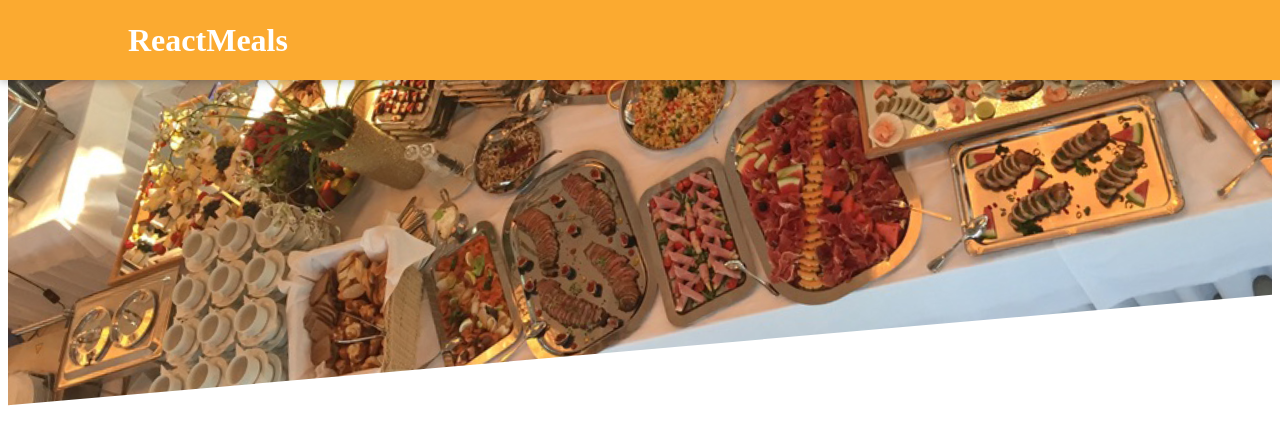
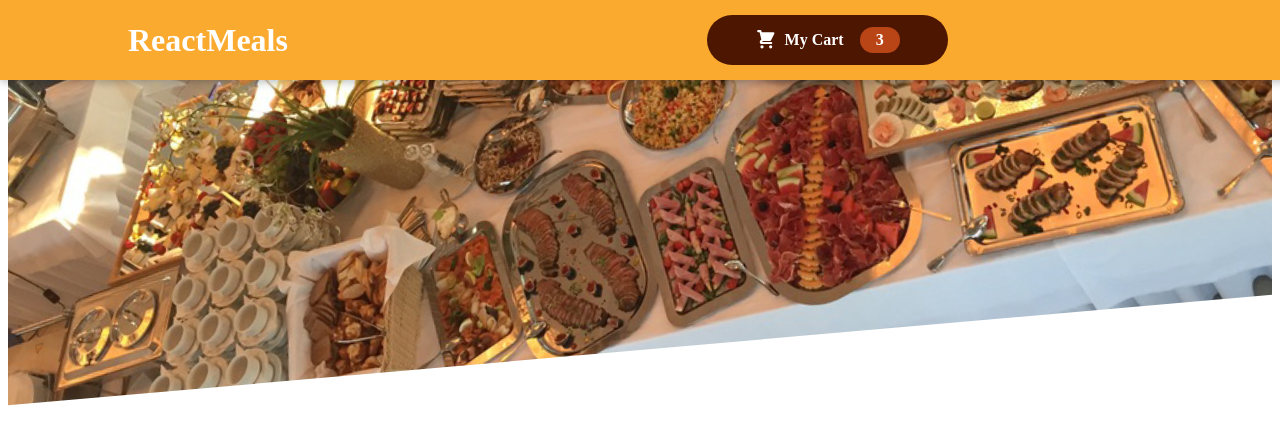
Before and after one commit to LeeKM321/react-study202504, a React (Vite) app: page / in a window 1280 px wide. Shown: the top 444 px of the page. Built offline with nearby package versions, Linux system fonts and the light colour scheme.

Commit message:
Food 템플릿 구성 중 (Header Button)

```diff
--- /dev/null
+++ b/src/components/Food/Cart/CartIcon.jsx
@@ -0,0 +1,15 @@
+import React from 'react';
+
+const CartIcon = () => {
+  return (
+    <svg
+      xmlns='http://www.w3.org/2000/svg'
+      viewBox='0 0 20 20'
+      fill='currentColor'
+    >
+      <path d='M3 1a1 1 0 000 2h1.22l.305 1.222a.997.997 0 00.01.042l1.358 5.43-.893.892C3.74 11.846 4.632 14 6.414 14H15a1 1 0 000-2H6.414l1-1H14a1 1 0 00.894-.553l3-6A1 1 0 0017 3H6.28l-.31-1.243A1 1 0 005 1H3zM16 16.5a1.5 1.5 0 11-3 0 1.5 1.5 0 013 0zM6.5 18a1.5 1.5 0 100-3 1.5 1.5 0 000 3z' />
+    </svg>
+  );
+};
+
+export default CartIcon;
--- a/src/components/Food/Layout/Header.jsx
+++ b/src/components/Food/Layout/Header.jsx
@@ -1,12 +1,14 @@
 import React from 'react';
 import styles from './Header.module.scss';
 import mealsImage from '../../../assets/meals.jpg';
+import HeaderCartButton from './HeaderCartButton';
 
 const Header = () => {
   return (
     <>
       <header className={styles.header}>
         <h1>ReactMeals</h1>
+        <HeaderCartButton />
         <button>Cart</button>
       </header>
       <div className={styles['main-image']}>
--- /dev/null
+++ b/src/components/Food/Layout/HeaderCartButton.jsx
@@ -0,0 +1,20 @@
+import React from 'react';
+import styles from './HeaderCartButton.module.scss';
+import CartIcon from '../Cart/CartIcon';
+
+const HeaderCartButton = () => {
+  // css module에서 가져온 클래스들을 디스트럭쳐링 해서 사용.
+  const { button, icon, badge } = styles;
+
+  return (
+    <button className={button}>
+      <span className={icon}>
+        <CartIcon />
+      </span>
+      <span>My Cart</span>
+      <span className={badge}>3</span>
+    </button>
+  );
+};
+
+export default HeaderCartButton;
--- /dev/null
+++ b/src/components/Food/Layout/HeaderCartButton.module.scss
@@ -0,0 +1,65 @@
+$main-color: #4d1601;
+$hover-color: #2c0d00;
+$badge-color: #b94517;
+$hover-badge-color: #92320c;
+$animation-duration: 300ms;
+
+.button {
+  cursor: pointer;
+  font: inherit;
+  padding: 0.75rem 3rem;
+  border: none;
+  border-radius: 25px;
+  background-color: $main-color;
+  color: white;
+  display: flex;
+  justify-content: space-around;
+  align-items: center;
+  font-weight: bold;
+
+  &:hover,
+  &:active {
+    background-color: $hover-color;
+  }
+
+  .icon {
+    width: 1.35rem;
+    height: 1.35rem;
+    margin-right: 0.5rem;
+  }
+
+  .badge {
+    padding: 0.25rem 1rem;
+    margin-left: 1rem;
+    border-radius: 25px;
+    font-weight: bold;
+    background-color: $badge-color;
+  }
+
+  &:hover .badge,
+  &:active .badge {
+    background-color: $hover-badge-color;
+  }
+}
+
+.bump {
+  animation: bump $animation-duration ease-out;
+}
+
+@keyframes bump {
+  0% {
+    transform: scale(1);
+  }
+  10% {
+    transform: scale(0.9);
+  }
+  30% {
+    transform: scale(1.1);
+  }
+  50% {
+    transform: scale(1.15);
+  }
+  100% {
+    transform: scale(1);
+  }
+}
```
